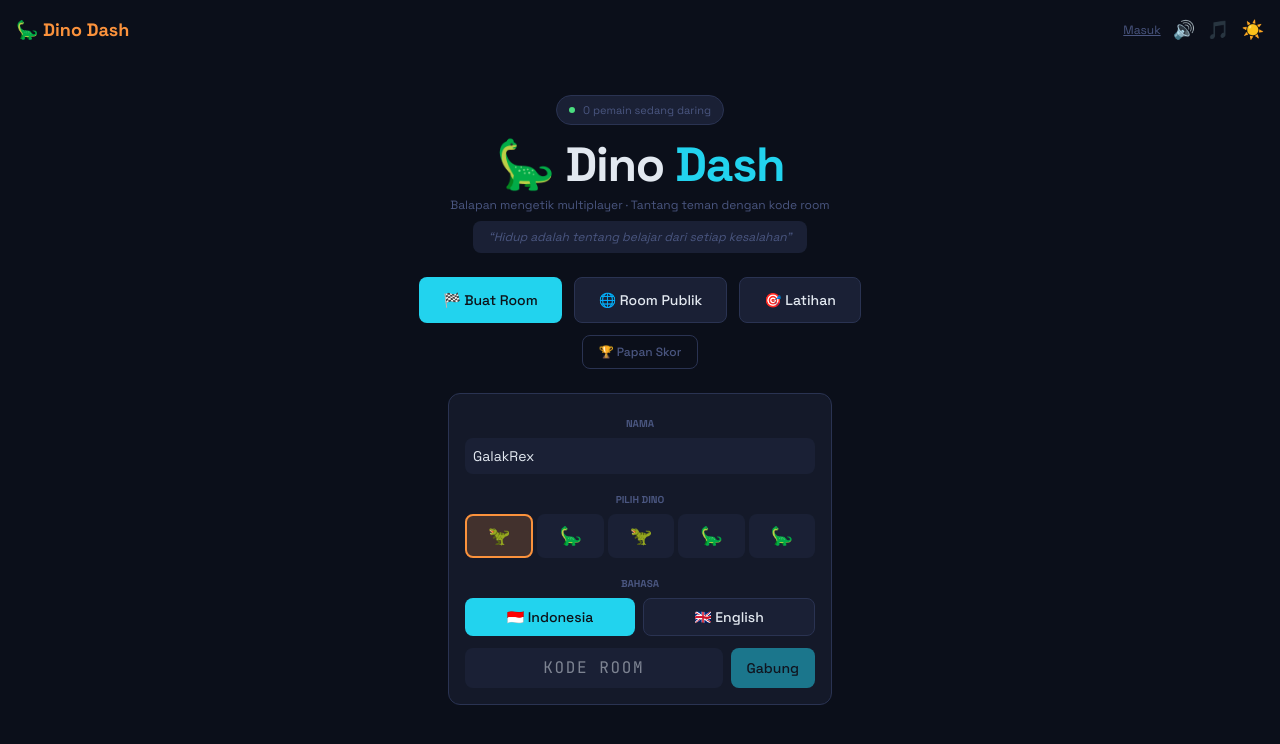
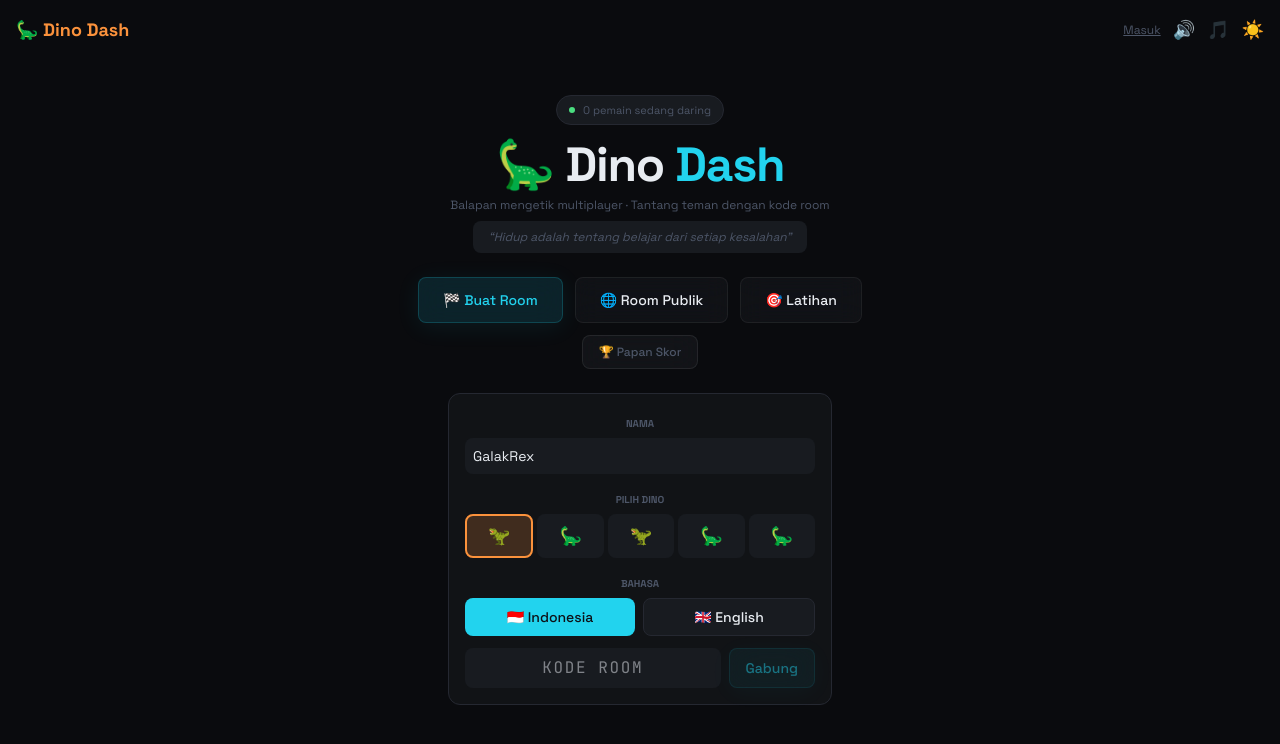
Before and after one commit to rezamahaditya24/TypingRacer, a Next.js app in the folder frontend/: page / in a window 1280 px wide. Shown: the top 744 px of the page. Built offline with nearby package versions, Linux system fonts and the light colour scheme; no server answers.

Commit message:
feat: dark modern theme + glassmorphism buttons

```diff
--- a/frontend/src/app/globals.css
+++ b/frontend/src/app/globals.css
@@ -4,45 +4,45 @@
   --font-sans: "Space Grotesk", ui-sans-serif, system-ui, sans-serif;
   --font-mono: "JetBrains Mono", ui-monospace, monospace;
 
-  --color-dino-bg: #0E1116;
-  --color-dino-bg-alt: #14211A;
+  --color-dino-bg: #0a0b0e;
+  --color-dino-bg-alt: #111316;
   --color-dino-amber: #FB923C;
-  --color-dino-teal: #2DD4BF;
-  --color-dino-success: #A3E635;
-  --color-dino-error: #F87171;
-  --color-dino-text: #E5E7EB;
-  --color-dino-muted: #94A3B8;
-  --color-dino-surface: #1A1F2E;
-  --color-dino-surface-light: #F8FAFC;
+  --color-dino-teal: #22d3ee;
+  --color-dino-success: #4ade80;
+  --color-dino-error: #f87171;
+  --color-dino-text: #e8ecf1;
+  --color-dino-muted: #8b95a5;
+  --color-dino-surface: #181b20;
+  --color-dino-surface-light: #f1f5f9;
 }
 
-/* ─── DARK (default) ─── */
+/* ─── DARK MODERN (default) ─── */
 :root {
-  --bg-primary: #0b0f1a;
-  --bg-secondary: #141929;
-  --bg-tertiary: #1a2035;
-  --border-color: #2a3352;
-  --text-primary: #e2e8f0;
-  --text-secondary: #7c8db0;
-  --text-muted: #4a5680;
+  --bg-primary: #0a0b0e;
+  --bg-secondary: #111316;
+  --bg-tertiary: #181b20;
+  --border-color: #252831;
+  --text-primary: #e8ecf1;
+  --text-secondary: #8b95a5;
+  --text-muted: #4d5668;
   --accent: #22d3ee;
-  --accent-dim: rgba(34,211,238,.12);
+  --accent-dim: rgba(34,211,238,.1);
   --correct: #4ade80;
   --wrong: #f87171;
-  --wrong-bg: rgba(248,113,113,.12);
+  --wrong-bg: rgba(248,113,113,.1);
   --ghost: #a78bfa;
-  --track-road: #111827;
-  --track-dash: rgba(255,255,255,.15);
-  --speed-trail-1: rgba(34,211,238,.18);
-  --speed-trail-2: rgba(34,211,238,.09);
-  --speed-trail-3: rgba(34,211,238,.05);
+  --track-road: #0e0f14;
+  --track-dash: rgba(255,255,255,.12);
+  --speed-trail-1: rgba(34,211,238,.15);
+  --speed-trail-2: rgba(34,211,238,.08);
+  --speed-trail-3: rgba(34,211,238,.04);
 
   --bg: var(--bg-primary);
-  --bg-alt: #14211A;
+  --bg-alt: #111316;
   --surface: var(--bg-secondary);
   --text: var(--text-primary);
   --muted: var(--text-muted);
-  --amber: #FB923C;
+  --amber: #fb923c;
   --teal: var(--accent);
   --success: var(--correct);
   --error: var(--wrong);
@@ -144,6 +144,39 @@
   --error: var(--wrong);
 }
 
+/* ─── Glassmorphism ─── */
+.glass {
+  background: rgba(255, 255, 255, 0.04) !important;
+  backdrop-filter: blur(16px) saturate(160%) !important;
+  -webkit-backdrop-filter: blur(16px) saturate(160%) !important;
+  border: 1px solid rgba(255, 255, 255, 0.08) !important;
+}
+
+.glass-accent {
+  background: rgba(34, 211, 238, 0.12) !important;
+  backdrop-filter: blur(16px) saturate(160%) !important;
+  -webkit-backdrop-filter: blur(16px) saturate(160%) !important;
+  border: 1px solid rgba(34, 211, 238, 0.2) !important;
+  box-shadow: 0 4px 24px rgba(34, 211, 238, 0.08);
+}
+
+.glass-surface {
+  background: rgba(255, 255, 255, 0.03) !important;
+  backdrop-filter: blur(12px) saturate(160%) !important;
+  -webkit-backdrop-filter: blur(12px) saturate(160%) !important;
+  border: 1px solid rgba(255, 255, 255, 0.06) !important;
+}
+
+.glass-hover:hover {
+  background: rgba(255, 255, 255, 0.07) !important;
+  border-color: rgba(255, 255, 255, 0.12) !important;
+}
+
+.glass-accent-hover:hover {
+  background: rgba(34, 211, 238, 0.18) !important;
+  border-color: rgba(34, 211, 238, 0.3) !important;
+}
+
 /* Smooth theme transitions */
 *, *::before, *::after {
   transition: background-color 0.2s ease, border-color 0.2s ease, color 0.2s ease;
--- a/frontend/src/components/game/LandingView.tsx
+++ b/frontend/src/components/game/LandingView.tsx
@@ -81,20 +81,20 @@ export default function LandingView({ name, setName, selectedDino, setSelectedDi
         className="flex gap-3 flex-wrap justify-center"
       >
         <button onClick={onCreateRoom}
-          className="px-6 py-3 rounded-lg text-sm font-medium"
-          style={{ background: 'var(--accent)', color: '#0d1117' }}>
+          className="px-6 py-3 rounded-lg text-sm font-medium glass-accent"
+          style={{ color: 'var(--accent)' }}>
           🏁 Buat Room
         </button>
 
         <button onClick={onOpenPublicRooms}
-          className="px-6 py-3 rounded-lg text-sm font-medium"
-          style={{ background: 'var(--bg-tertiary)', color: 'var(--text-primary)', border: '.5px solid var(--border-color)' }}>
+          className="px-6 py-3 rounded-lg text-sm font-medium glass-surface"
+          style={{ color: 'var(--text-primary)' }}>
           🌐 Room Publik
         </button>
 
         <button onClick={onPractice}
-          className="px-6 py-3 rounded-lg text-sm font-medium"
-          style={{ background: 'var(--bg-tertiary)', color: 'var(--text-primary)', border: '.5px solid var(--border-color)' }}>
+          className="px-6 py-3 rounded-lg text-sm font-medium glass-surface"
+          style={{ color: 'var(--text-primary)' }}>
           🎯 Latihan
         </button>
       </motion.div>
@@ -107,14 +107,14 @@ export default function LandingView({ name, setName, selectedDino, setSelectedDi
         className="flex gap-2 mt-3"
       >
         <button onClick={onOpenLeaderboard}
-          className="px-4 py-2 rounded-lg text-xs font-medium"
-          style={{ color: 'var(--text-muted)', border: '.5px solid var(--border-color)', background: 'transparent' }}>
+          className="px-4 py-2 rounded-lg text-xs font-medium glass"
+          style={{ color: 'var(--text-muted)' }}>
           🏆 Papan Skor
         </button>
         {user && (
           <button onClick={onOpenDashboard}
-            className="px-4 py-2 rounded-lg text-xs font-medium"
-            style={{ color: 'var(--teal)', border: '.5px solid var(--border-color)', background: 'transparent' }}>
+            className="px-4 py-2 rounded-lg text-xs font-medium glass"
+            style={{ color: 'var(--teal)' }}>
             📊 Dashboard
           </button>
         )}
@@ -176,8 +176,8 @@ export default function LandingView({ name, setName, selectedDino, setSelectedDi
             style={{ background: 'var(--bg-tertiary)', color: 'var(--text-primary)' }}
             maxLength={6} placeholder="KODE ROOM" />
           <button onClick={onJoinRoom} disabled={joinCode.length < 4}
-            className="px-4 py-2 rounded-lg text-sm font-medium transition-transform hover:scale-105 disabled:opacity-50"
-            style={{ background: 'var(--accent)', color: '#0d1117' }}>
+            className="px-4 py-2 rounded-lg text-sm font-medium transition-transform hover:scale-105 disabled:opacity-50 glass-accent"
+            style={{ color: 'var(--accent)' }}>
             Gabung
           </button>
         </div>
--- a/frontend/src/components/game/PracticeView.tsx
+++ b/frontend/src/components/game/PracticeView.tsx
@@ -109,13 +109,13 @@ export default function PracticeView({ onBack, onCorrectKey, onWrongKey, languag
         </div>
         <div className="flex gap-3">
           <button onClick={() => { setText(getRandomQuoteByLanguage(language).text); setCharIndex(0); setErrors(new Set()); setStartTime(null); setFinished(false); setWpmHistory([]); }}
-            className="px-6 py-3 rounded-xl font-bold font-sans transition-transform hover:scale-105"
-            style={{ background: 'var(--teal)', color: '#0E1116' }}>
+            className="px-6 py-3 rounded-xl font-bold font-sans transition-transform hover:scale-105 glass-accent"
+            style={{ color: 'var(--accent)' }}>
             🔄 Coba Lagi
           </button>
           <button onClick={onBack}
-            className="px-6 py-3 rounded-xl font-bold font-sans transition-transform hover:scale-105"
-            style={{ background: 'var(--surface)', color: 'var(--text)' }}>
+            className="px-6 py-3 rounded-xl font-bold font-sans transition-transform hover:scale-105 glass-surface"
+            style={{ color: 'var(--text-primary)' }}>
             Kembali
           </button>
         </div>
--- a/frontend/src/components/game/ResultsScreen.tsx
+++ b/frontend/src/components/game/ResultsScreen.tsx
@@ -154,15 +154,15 @@ export default function ResultsScreen({ race, isHost, onRematch, onPlayAgain, wp
         {isHost && (
           <motion.button onClick={() => { onRematch(); setRematchSent(true); }}
             disabled={rematchSent}
-            className="px-6 py-3 rounded-xl font-bold font-sans transition-transform hover:scale-105 disabled:opacity-50"
-            style={{ background: 'var(--accent)', color: '#0d1117' }}
+            className="px-6 py-3 rounded-xl font-bold font-sans transition-transform hover:scale-105 disabled:opacity-50 glass-accent"
+            style={{ color: 'var(--accent)' }}
             whileHover={{ scale: 1.05 }} whileTap={{ scale: 0.95 }}>
             🔄 Balapan Ulang
           </motion.button>
         )}
         <motion.button onClick={onPlayAgain}
-          className="px-6 py-3 rounded-xl font-bold font-sans"
-          style={{ background: 'var(--bg-tertiary)', color: 'var(--text-primary)', border: '.5px solid var(--border-color)' }}
+          className="px-6 py-3 rounded-xl font-bold font-sans glass-surface"
+          style={{ color: 'var(--text-primary)' }}
           whileHover={{ scale: 1.05 }} whileTap={{ scale: 0.95 }}>
           Main Baru
         </motion.button>
--- a/frontend/src/components/ui/AuthForm.tsx
+++ b/frontend/src/components/ui/AuthForm.tsx
@@ -55,8 +55,8 @@ export default function AuthForm({ onLogin, onSignup, error, loading }: AuthForm
         )}
 
         <button type="submit" disabled={loading || !username || password.length < 4}
-          className="w-full p-2 rounded-lg text-sm font-medium transition-transform hover:scale-105 disabled:opacity-50"
-          style={{ background: 'var(--accent)', color: '#0d1117' }}>
+          className="w-full p-2 rounded-lg text-sm font-medium transition-transform hover:scale-105 disabled:opacity-50 glass-accent"
+          style={{ color: 'var(--accent)' }}>
           {loading ? 'Memproses...' : mode === 'login' ? 'Masuk' : 'Daftar'}
         </button>
       </form>
--- a/frontend/src/components/ui/PublicRooms.tsx
+++ b/frontend/src/components/ui/PublicRooms.tsx
@@ -50,8 +50,8 @@ export default function PublicRooms({ race, ws, onBack, onJoin }: {
                 </div>
               </div>
               <button onClick={() => onJoin(r.id)}
-                className="px-4 py-2 rounded-lg text-xs font-medium"
-                style={{ background: 'var(--accent)', color: '#0d1117' }}>
+                className="px-4 py-2 rounded-lg text-xs font-medium glass-accent"
+                style={{ color: 'var(--accent)' }}>
                 Gabung
               </button>
             </div>
```
Also changed, not shown: frontend/src/components/game/Lobby.tsx (+4 -4 lines).
